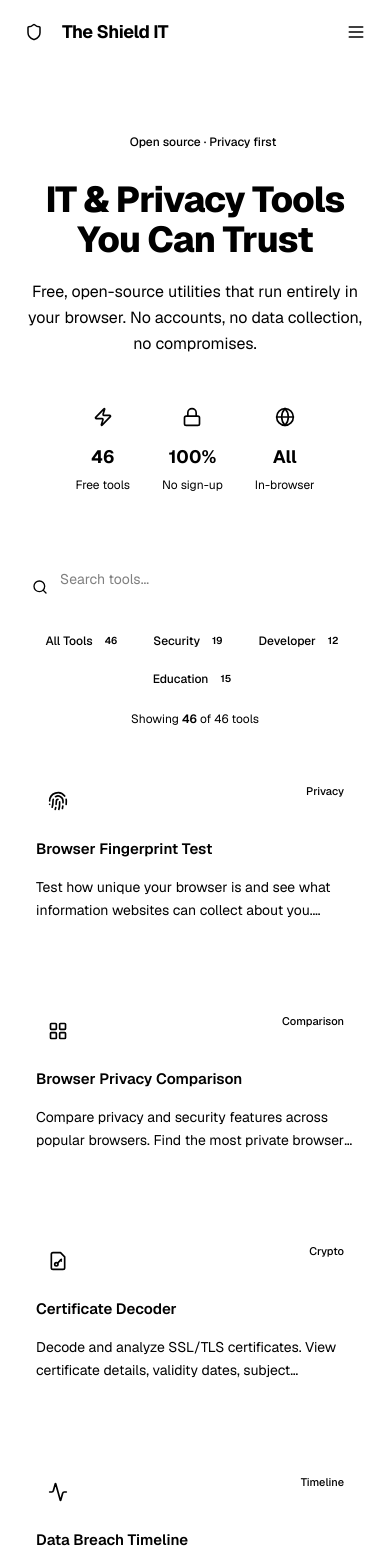
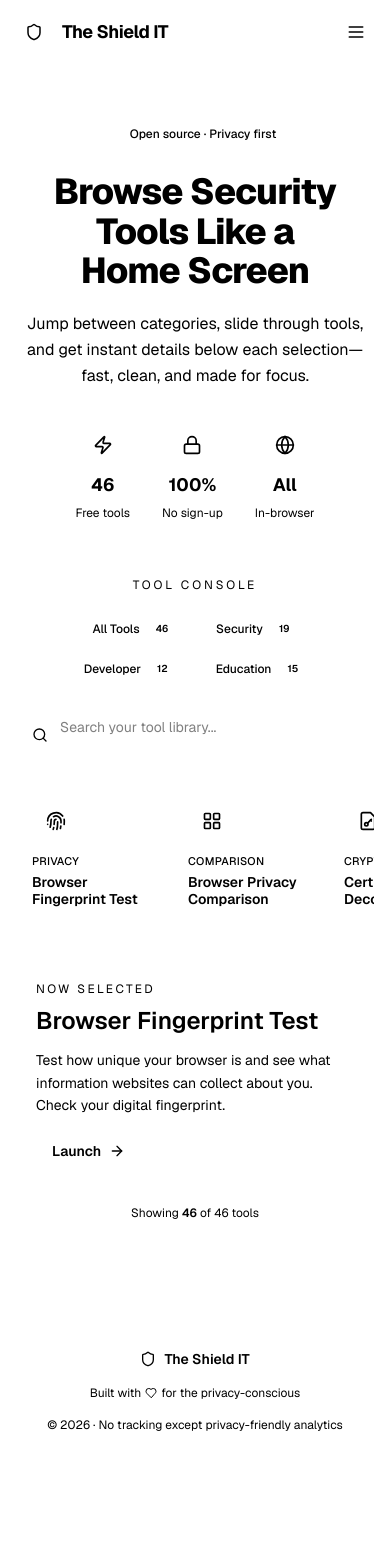
Before and after one commit to TheShield2594/theshieldit.com, a Next.js app: page / in a window 390 px wide. Shown: the top 1568 px of the page. After the commit the page ends 1465 px from the top, so only its background shows below. Built offline with nearby package versions, Linux system fonts and the light colour scheme.

Commit message:
Redesign home tool browser with PS5-style carousel

```diff
--- a/components/hero.tsx
+++ b/components/hero.tsx
@@ -1,4 +1,4 @@
-import { Shield, Zap, Lock, Globe } from "lucide-react"
+import { Zap, Lock, Globe } from "lucide-react"
 import { TOOLS } from "@/lib/tools"
 
 const STATS = [
@@ -9,8 +9,7 @@ const STATS = [
 
 export function Hero() {
   return (
-    <section className="relative py-16 text-center md:py-24">
-      {/* Badge */}
+    <section className="relative py-14 text-center md:py-18">
       <div className="animate-fade-in-up mb-6 inline-flex items-center gap-2 rounded-full border border-border bg-secondary/50 px-4 py-1.5 text-xs font-medium text-muted-foreground">
         <span className="relative flex h-2 w-2">
           <span className="absolute inline-flex h-full w-full animate-ping rounded-full bg-accent opacity-75" />
@@ -19,20 +18,16 @@ export function Hero() {
         Open source &middot; Privacy first
       </div>
 
-      {/* Headline */}
       <h1 className="animate-fade-in-up stagger-1 mx-auto max-w-3xl text-balance text-4xl font-extrabold tracking-tight text-foreground md:text-6xl leading-[1.1]">
-        IT & Privacy Tools{" "}
-        <span className="text-primary">You Can Trust</span>
+        Browse Security Tools
+        <span className="text-primary"> Like a Home Screen</span>
       </h1>
 
-      {/* Subhead */}
-      <p className="animate-fade-in-up stagger-2 mx-auto mt-5 max-w-xl text-pretty text-base leading-relaxed text-muted-foreground md:text-lg">
-        Free, open-source utilities that run entirely in your browser.
-        No accounts, no data collection, no compromises.
+      <p className="animate-fade-in-up stagger-2 mx-auto mt-5 max-w-2xl text-pretty text-base leading-relaxed text-muted-foreground md:text-lg">
+        Jump between categories, slide through tools, and get instant details below each selection—fast, clean, and made for focus.
       </p>
 
-      {/* Stats row */}
-      <div className="animate-fade-in-up stagger-3 mx-auto mt-10 flex max-w-md items-center justify-center gap-8 md:gap-12">
+      <div className="animate-fade-in-up stagger-3 mx-auto mt-9 flex max-w-md items-center justify-center gap-8 md:gap-12">
         {STATS.map((stat) => (
           <div key={stat.label} className="flex flex-col items-center gap-1.5">
             <div className="flex h-10 w-10 items-center justify-center rounded-xl bg-primary/10 text-primary">
--- a/components/tool-card.tsx
+++ b/components/tool-card.tsx
@@ -3,7 +3,7 @@
 import Link from "next/link"
 import {
   Mail, Lock, KeyRound, Hash, QrCode, CircleHelp, ShieldCheck, Activity,
-  Shield, LockKeyhole, ArrowRight,
+  Shield, LockKeyhole,
   Fingerprint, FileKey, PenLine, ShieldAlert,
   Image as ImageIcon, MapPin, Link as LinkIcon, Key,
   FileSearch, KeySquare, ShieldOff, Wifi, Radar, Wrench,
@@ -55,52 +55,54 @@ const ICON_MAP: Record<ToolIcon, React.ComponentType<{ className?: string }>> =
   drama: Drama,
 }
 
-export function ToolCard({ tool, index }: { tool: Tool; index: number }) {
+export function ToolCard({
+  tool,
+  index,
+  selected,
+  onHover,
+}: {
+  tool: Tool
+  index: number
+  selected: boolean
+  onHover: () => void
+}) {
   const Icon = ICON_MAP[tool.icon] || Shield
 
   return (
     <Link
       href={tool.href}
+      onMouseEnter={onHover}
+      onFocus={onHover}
       className={cn(
-        "group relative flex flex-col gap-4 rounded-xl border border-border bg-card p-5 transition-all duration-300",
-        "hover:border-primary/40 hover:bg-card/80 hover:shadow-[0_0_30px_-6px_hsl(var(--primary)/0.15)]",
+        "group relative block aspect-square min-w-36 rounded-2xl border p-4 transition-all duration-300 sm:min-w-44 md:min-w-48",
         "focus-visible:outline-none focus-visible:ring-2 focus-visible:ring-ring focus-visible:ring-offset-2 focus-visible:ring-offset-background",
-        "animate-fade-in-up"
+        "animate-fade-in-up",
+        selected
+          ? "border-primary/70 bg-card shadow-[0_25px_45px_-25px_hsl(var(--primary)/0.8)]"
+          : "border-border/70 bg-card/70 hover:-translate-y-1 hover:border-primary/40 hover:bg-card"
       )}
-      style={{ animationDelay: `${index * 40}ms` }}
+      style={{ animationDelay: `${index * 45}ms` }}
     >
-      {/* Top accent line */}
-      <div className="absolute inset-x-0 top-0 h-px bg-gradient-to-r from-transparent via-primary/50 to-transparent opacity-0 transition-opacity duration-300 group-hover:opacity-100" />
+      <div className="pointer-events-none absolute inset-0 rounded-2xl bg-gradient-to-br from-primary/10 via-transparent to-accent/5 opacity-0 transition-opacity duration-300 group-hover:opacity-100 group-focus-visible:opacity-100" />
 
-      {/* Icon + tag row */}
-      <div className="flex items-start justify-between">
+      <div className="relative flex h-full flex-col justify-between">
         <div
           className={cn(
-            "flex h-11 w-11 items-center justify-center rounded-xl transition-transform duration-300 group-hover:scale-105",
+            "flex h-12 w-12 items-center justify-center rounded-xl transition-transform duration-300 group-hover:scale-105",
             tool.iconColor
           )}
         >
           <Icon className="h-5 w-5" />
         </div>
-        <span className="rounded-md bg-secondary px-2.5 py-1 text-[11px] font-medium text-muted-foreground">
-          {tool.tagLabel}
-        </span>
-      </div>
 
-      {/* Title */}
-      <h3 className="text-[15px] font-semibold text-foreground leading-snug group-hover:text-primary transition-colors duration-200">
-        {tool.title}
-      </h3>
-
-      {/* Description */}
-      <p className="text-sm leading-relaxed text-muted-foreground line-clamp-2">
-        {tool.description}
-      </p>
-
-      {/* CTA row */}
-      <div className="mt-auto flex items-center gap-1.5 text-xs font-medium text-primary opacity-0 transition-all duration-300 group-hover:opacity-100 group-hover:translate-x-1">
-        <span>Open tool</span>
-        <ArrowRight className="h-3.5 w-3.5" />
+        <div>
+          <p className="text-[11px] font-medium uppercase tracking-wide text-muted-foreground">
+            {tool.tagLabel}
+          </p>
+          <h3 className="mt-1 text-sm font-semibold leading-tight text-foreground line-clamp-2">
+            {tool.title}
+          </h3>
+        </div>
       </div>
     </Link>
   )
--- a/components/tools-grid.tsx
+++ b/components/tools-grid.tsx
@@ -1,7 +1,7 @@
 "use client"
 
-import { useState, useMemo, useRef } from "react"
-import { Search, X, SlidersHorizontal } from "lucide-react"
+import { useEffect, useMemo, useRef, useState } from "react"
+import { Search, X, SlidersHorizontal, ArrowRight } from "lucide-react"
 import { TOOLS, CATEGORIES, CATEGORY_COUNTS } from "@/lib/tools"
 import { ToolCard } from "@/components/tool-card"
 import { cn } from "@/lib/utils"
@@ -10,6 +10,7 @@ import { useSearchShortcut } from "@/hooks/useSearchShortcut"
 export function ToolsGrid() {
   const [query, setQuery] = useState("")
   const [activeCategory, setActiveCategory] = useState("all")
+  const [activeToolHref, setActiveToolHref] = useState(TOOLS[0]?.href ?? "")
   const inputRef = useRef<HTMLInputElement>(null)
 
   const filtered = useMemo(() => {
@@ -26,9 +27,22 @@ export function ToolsGrid() {
     })
   }, [query, activeCategory])
 
-  const hasFilters = query.length > 0 || activeCategory !== "all"
+  useEffect(() => {
+    if (filtered.length === 0) {
+      setActiveToolHref("")
+      return
+    }
+
+    setActiveToolHref((current) => {
+      const exists = filtered.some((tool) => tool.href === current)
+      return exists ? current : filtered[0].href
+    })
+  }, [filtered])
 
   useSearchShortcut(inputRef)
+
+  const activeTool = filtered.find((tool) => tool.href === activeToolHref) ?? filtered[0]
+  const hasFilters = query.length > 0 || activeCategory !== "all"
 
   function clearAll() {
     setQuery("")
@@ -37,45 +51,14 @@ export function ToolsGrid() {
   }
 
   return (
-    <section id="tools" aria-label="Tools directory">
-      {/* Search bar */}
-      <div className="mx-auto max-w-lg">
-        <div className="relative">
-          <Search className="pointer-events-none absolute left-4 top-1/2 h-4 w-4 -translate-y-1/2 text-muted-foreground" />
-          <input
-            ref={inputRef}
-            type="search"
-            value={query}
-            onChange={(e) => setQuery(e.target.value)}
-            placeholder="Search tools..."
-            aria-label="Search tools"
-            className={cn(
-              "w-full rounded-xl border border-border bg-card py-3 pl-11 pr-20 text-sm text-foreground placeholder:text-muted-foreground",
-              "outline-none transition-all duration-200",
-              "focus:border-primary/50 focus:shadow-[0_0_0_3px_hsl(var(--primary)/0.1)]"
-            )}
-          />
-          <div className="absolute right-3 top-1/2 flex -translate-y-1/2 items-center gap-1.5">
-            {query && (
-              <button
-                onClick={() => { setQuery(""); inputRef.current?.focus() }}
-                className="flex h-6 w-6 items-center justify-center rounded-md text-muted-foreground transition-colors hover:bg-secondary hover:text-foreground"
-                aria-label="Clear search"
-              >
-                <X className="h-3.5 w-3.5" />
-              </button>
-            )}
-            <kbd className="hidden items-center gap-0.5 rounded-md border border-border bg-secondary px-1.5 py-0.5 text-[10px] font-mono text-muted-foreground sm:inline-flex">
-              /
-            </kbd>
-          </div>
-        </div>
-      </div>
+    <section id="tools" aria-label="Tools directory" className="pb-8">
+      <div className="mx-auto max-w-5xl">
+        <p className="animate-fade-in text-center text-xs uppercase tracking-[0.24em] text-muted-foreground/80">
+          Tool Console
+        </p>
 
-      {/* Category filters + count */}
-      <div className="mt-6 flex flex-col items-center gap-4 sm:flex-row sm:justify-between">
         <div
-          className="flex flex-wrap items-center justify-center gap-1.5 sm:justify-start"
+          className="animate-fade-in-up mt-5 flex flex-wrap items-center justify-center gap-2"
           role="tablist"
           aria-label="Filter by category"
         >
@@ -90,19 +73,19 @@ export function ToolsGrid() {
                 role="tab"
                 aria-selected={isActive}
                 className={cn(
-                  "flex items-center gap-1.5 rounded-lg px-3 py-2 text-xs font-medium transition-all duration-200",
+                  "flex items-center gap-2 rounded-full border px-4 py-2 text-xs font-medium transition-all duration-200",
                   isActive
-                    ? "bg-primary text-primary-foreground shadow-sm"
-                    : "bg-secondary/50 text-muted-foreground hover:bg-secondary hover:text-foreground"
+                    ? "border-primary/70 bg-primary/15 text-primary"
+                    : "border-border/70 bg-card/40 text-muted-foreground hover:border-primary/35 hover:text-foreground"
                 )}
               >
                 {cat.label}
                 <span
                   className={cn(
-                    "rounded-full px-1.5 py-0.5 text-[10px] font-semibold leading-none",
+                    "rounded-full px-2 py-0.5 text-[10px] font-semibold leading-none",
                     isActive
-                      ? "bg-primary-foreground/20 text-primary-foreground"
-                      : "bg-border text-muted-foreground"
+                      ? "bg-primary/20 text-primary"
+                      : "bg-secondary text-muted-foreground"
                   )}
                 >
                   {count}
@@ -112,43 +95,107 @@ export function ToolsGrid() {
           })}
         </div>
 
-        <p className="text-xs text-muted-foreground" aria-live="polite">
-          Showing <span className="font-semibold text-foreground">{filtered.length}</span>{" "}
-          of {TOOLS.length} tools
+        <div className="animate-fade-in-up mt-5 mx-auto max-w-xl">
+          <div className="relative">
+            <Search className="pointer-events-none absolute left-4 top-1/2 h-4 w-4 -translate-y-1/2 text-muted-foreground" />
+            <input
+              ref={inputRef}
+              type="search"
+              value={query}
+              onChange={(e) => setQuery(e.target.value)}
+              placeholder="Search your tool library..."
+              aria-label="Search tools"
+              className={cn(
+                "w-full rounded-full border border-border/70 bg-card/70 py-3 pl-11 pr-20 text-sm text-foreground placeholder:text-muted-foreground",
+                "outline-none transition-all duration-200",
+                "focus:border-primary/50 focus:shadow-[0_0_0_3px_hsl(var(--primary)/0.1)]"
+              )}
+            />
+            <div className="absolute right-3 top-1/2 flex -translate-y-1/2 items-center gap-1.5">
+              {query && (
+                <button
+                  onClick={() => {
+                    setQuery("")
+                    inputRef.current?.focus()
+                  }}
+                  className="flex h-6 w-6 items-center justify-center rounded-md text-muted-foreground transition-colors hover:bg-secondary hover:text-foreground"
+                  aria-label="Clear search"
+                >
+                  <X className="h-3.5 w-3.5" />
+                </button>
+              )}
+              <kbd className="hidden items-center gap-0.5 rounded-md border border-border bg-secondary px-1.5 py-0.5 text-[10px] font-mono text-muted-foreground sm:inline-flex">
+                /
+              </kbd>
+            </div>
+          </div>
+        </div>
+
+        {filtered.length > 0 ? (
+          <>
+            <div className="mt-8 overflow-x-auto pb-2">
+              <div className="flex min-w-full gap-3 sm:gap-4">
+                {filtered.map((tool, i) => (
+                  <ToolCard
+                    key={tool.href}
+                    tool={tool}
+                    index={i}
+                    selected={activeTool?.href === tool.href}
+                    onHover={() => setActiveToolHref(tool.href)}
+                  />
+                ))}
+              </div>
+            </div>
+
+            {activeTool && (
+              <div className="animate-fade-in-up mt-7 rounded-2xl border border-border/70 bg-card/70 p-5 sm:p-7">
+                <div className="flex flex-col gap-4 sm:flex-row sm:items-start sm:justify-between">
+                  <div>
+                    <p className="text-xs uppercase tracking-[0.2em] text-primary/80">Now Selected</p>
+                    <h3 className="mt-2 text-2xl font-semibold text-foreground">{activeTool.title}</h3>
+                    <p className="mt-3 max-w-2xl text-sm leading-relaxed text-muted-foreground">
+                      {activeTool.description}
+                    </p>
+                  </div>
+
+                  <a
+                    href={activeTool.href}
+                    className="inline-flex items-center gap-2 self-start rounded-full bg-primary px-4 py-2 text-sm font-semibold text-primary-foreground transition-colors hover:bg-primary/90"
+                  >
+                    Launch
+                    <ArrowRight className="h-4 w-4" />
+                  </a>
+                </div>
+              </div>
+            )}
+
+            <p className="mt-4 text-center text-xs text-muted-foreground" aria-live="polite">
+              Showing <span className="font-semibold text-foreground">{filtered.length}</span> of {TOOLS.length} tools
               {hasFilters && (
                 <button
                   onClick={clearAll}
                   className="ml-2 inline-flex items-center gap-1 text-primary transition-colors hover:text-accent"
                 >
                   <X className="h-3 w-3" />
-              Clear
+                  Clear filters
                 </button>
               )}
             </p>
-      </div>
-
-      {/* Grid */}
-      <div className="mt-8">
-        {filtered.length > 0 ? (
-          <div className="grid grid-cols-1 gap-4 sm:grid-cols-2 lg:grid-cols-3">
-            {filtered.map((tool, i) => (
-              <ToolCard key={tool.href} tool={tool} index={i} />
-            ))}
-          </div>
+          </>
         ) : (
-          <div className="flex flex-col items-center justify-center py-20 text-center">
+          <div className="mt-12 flex flex-col items-center justify-center text-center">
             <div className="mb-4 flex h-14 w-14 items-center justify-center rounded-2xl bg-secondary">
               <SlidersHorizontal className="h-6 w-6 text-muted-foreground" />
             </div>
             <p className="text-lg font-semibold text-foreground">No tools found</p>
             <p className="mt-1.5 max-w-xs text-sm text-muted-foreground">
-              Try a different search term or clear your filters to see all available tools.
+              Try a different search term or clear your filters to reload your tool carousel.
             </p>
             <button
               onClick={clearAll}
               className="mt-4 rounded-lg bg-primary px-4 py-2 text-sm font-medium text-primary-foreground transition-colors hover:bg-primary/90"
             >
-              Clear filters
+              Reset filters
             </button>
           </div>
         )}
```
Lines whose indentation alone changed are shown as unchanged.
